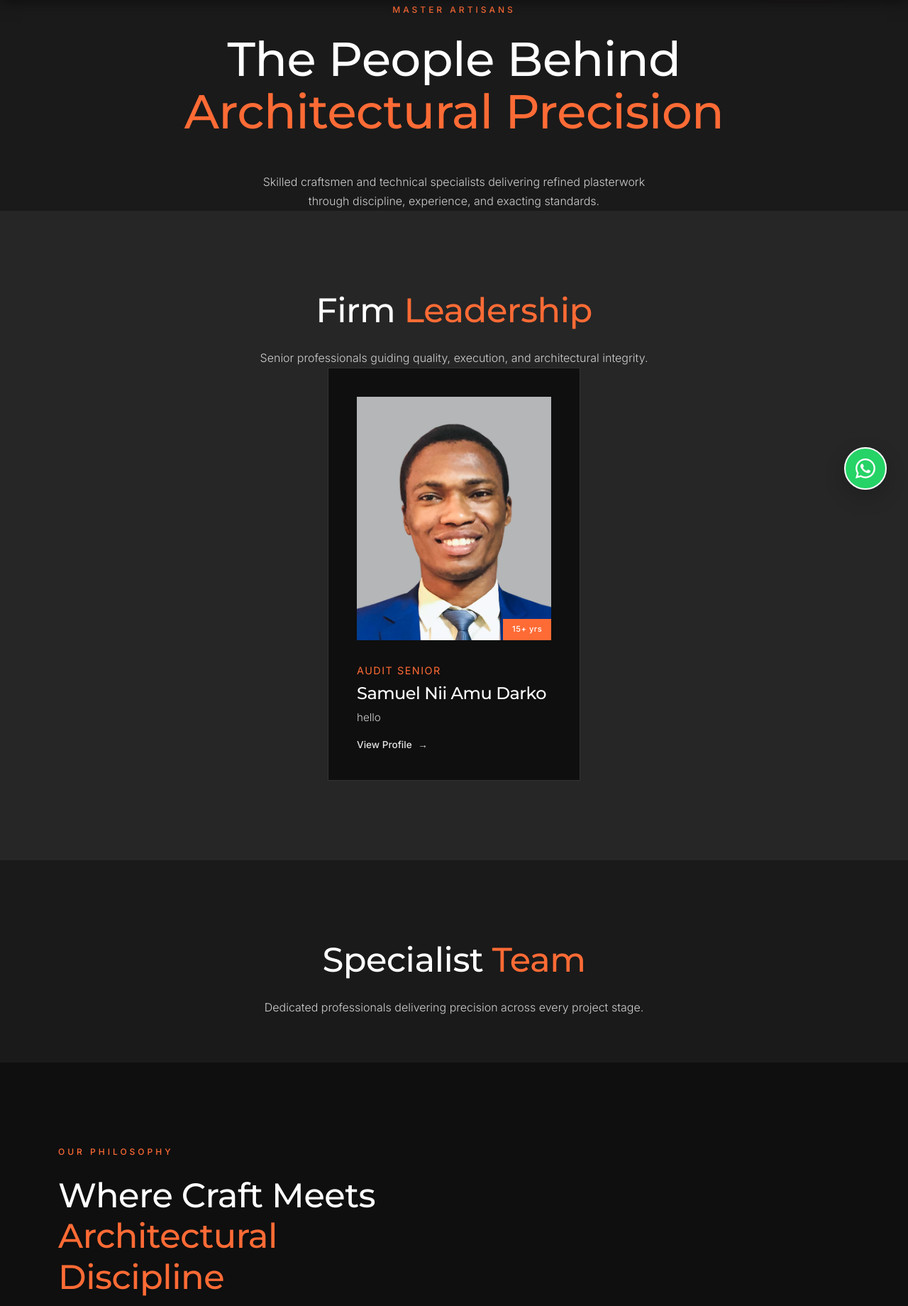
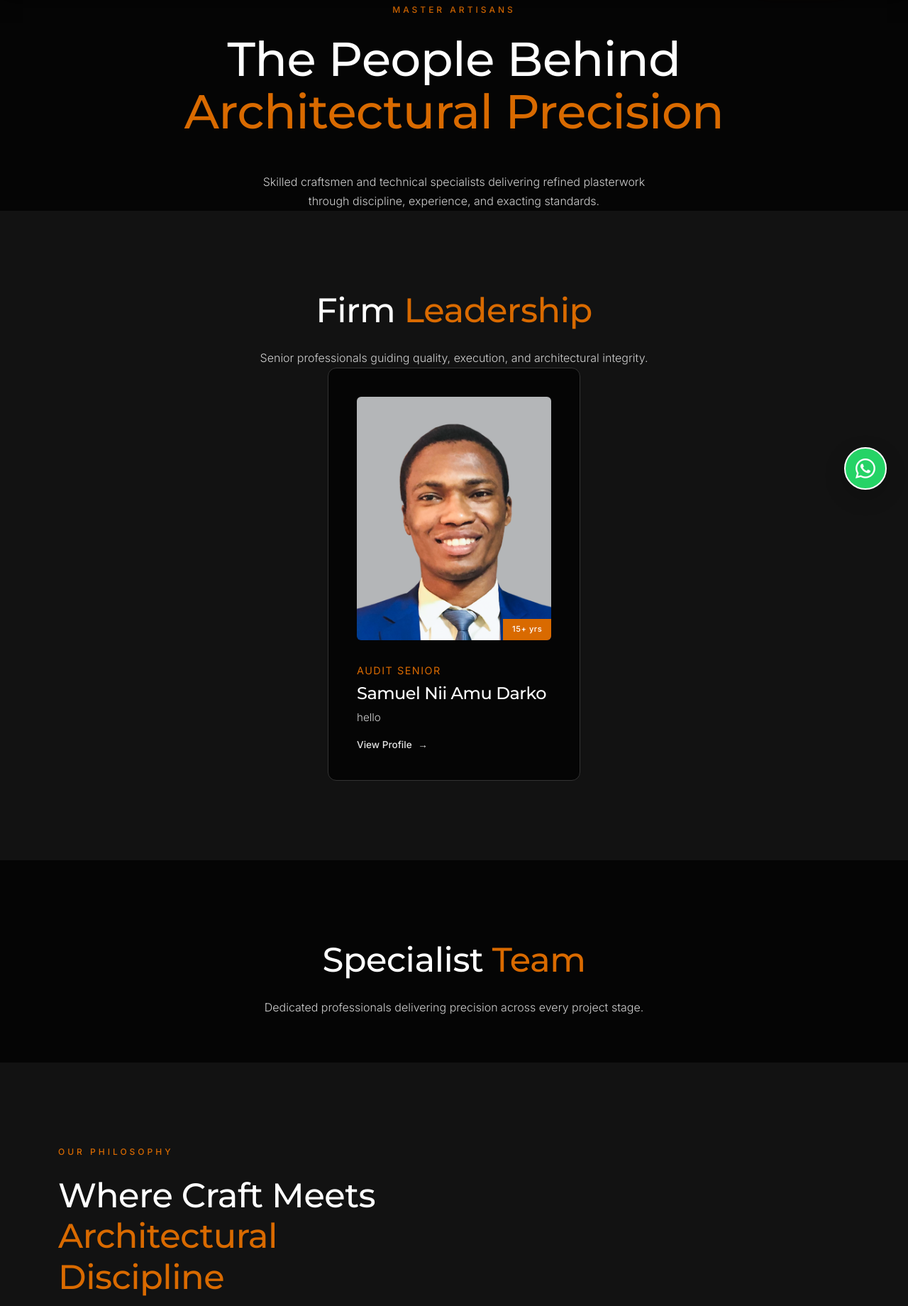
Before and after one commit to NiiDk/sellux_plaster, a Django app: page /team/ in a window 1280 px wide. Shown: the part 80-1920 px from the top of the page at 71% size. Run offline with Django 4.2, Linux system fonts and the light colour scheme; data comes from the database, SQL or seed files in the repository; data that the repository does not hold is empty.

Commit message:
Update team_list.html

```diff
--- a/templates/team/team_list.html
+++ b/templates/team/team_list.html
@@ -7,7 +7,7 @@
 {% block content %}
 
 <!-- HERO -->
-<section class="hero bg-charcoal text-center">
+<section class="hero bg-dark-onyx text-center bg-architectural-dots">
     <div class="container min-vh-70 d-flex align-items-center">
         <div class="mx-auto" style="max-width: 800px;">
             <span class="section-label mb-4 d-inline-block">
@@ -16,7 +16,7 @@
 
             <h1 class="display-1 fw-light mb-5 text-white">
                 The People Behind<br>
-                <span class="text-orange fw-normal">Architectural Precision</span>
+                <span class="text-primary-color fw-normal">Architectural Precision</span>
             </h1>
 
             <p class="hero-text mb-0">
@@ -28,12 +28,12 @@
 </section>
 
 <!-- LEADERSHIP -->
-<section class="section bg-charcoal-light">
+<section class="section bg-dark-charcoal bg-architectural-dots">
     <div class="container">
 
         <div class="section-header text-center mb-12">
             <h2 class="display-2 fw-light text-white mb-4">
-                Firm <span class="text-orange">Leadership</span>
+                Firm <span class="text-primary-color">Leadership</span>
             </h2>
             <p class="section-subtext">
                 Senior professionals guiding quality, execution, and architectural integrity.
@@ -79,12 +79,12 @@
 </section>
 
 <!-- SPECIALISTS -->
-<section class="section bg-charcoal">
+<section class="section bg-dark-onyx bg-architectural-dots">
     <div class="container">
 
         <div class="section-header text-center mb-12">
             <h2 class="display-2 fw-light text-white mb-4">
-                Specialist <span class="text-orange">Team</span>
+                Specialist <span class="text-primary-color">Team</span>
             </h2>
             <p class="section-subtext">
                 Dedicated professionals delivering precision across every project stage.
@@ -129,7 +129,7 @@
 </section>
 
 <!-- VALUES -->
-<section class="section bg-charcoal-dark">
+<section class="section bg-dark-charcoal bg-architectural-dots">
     <div class="container">
 
         <div class="row align-items-center g-10">
@@ -141,7 +141,7 @@
 
                 <h2 class="display-2 fw-light text-white mb-5">
                     Where Craft Meets<br>
-                    <span class="text-orange">Architectural Discipline</span>
+                    <span class="text-primary-color">Architectural Discipline</span>
                 </h2>
 
                 <p class="values-text mb-6">
@@ -183,23 +183,34 @@
 
 <style>
 :root {
-    --charcoal: #1a1a1a;
-    --charcoal-light: #262626;
-    --charcoal-dark: #0f0f0f;
+    /* Project Wide Colors (Sourced from base.html) */
+    --primary-color: #d96a00;
+    --primary-vibrant: #ff7b00;
+    --black-onyx: #050505;
+    --black-charcoal: #121212;
     --border-dark: #333;
-    --orange: #ff6b35;
     --white-soft: #e5e5e5;
     --white-muted: #cfcfcf;
+
+    /* New Local Variables for Clarity */
+    --card-bg-color: var(--black-onyx);
+    --card-radius: 12px;
+}
+
+/* Architectural Pattern Background */
+.bg-architectural-dots {
+    /* Subtle white dots on dark background */
+    background-image: radial-gradient(rgba(255, 255, 255, 0.04) 1px, transparent 1px);
+    background-size: 20px 20px;
 }
 
 /* Base */
 .section {
     padding: 7rem 0;
 }
-.bg-charcoal { background: var(--charcoal); }
-.bg-charcoal-light { background: var(--charcoal-light); }
-.bg-charcoal-dark { background: var(--charcoal-dark); }
-.text-orange { color: var(--orange); }
+.bg-dark-onyx { background: var(--black-onyx); }
+.bg-dark-charcoal { background: var(--black-charcoal); }
+.text-primary-color { color: var(--primary-color); }
 
 /* Global Transitions */
 *, *:before, *:after {
@@ -223,22 +234,24 @@ a, .primary-btn, .leader-card, .specialist-card {
 }
 .section-label {
     font-size: 0.75rem;
-    letter-spacing: 4px; /* Increased letter spacing */
+    letter-spacing: 4px;
     text-transform: uppercase;
-    color: var(--orange);
+    color: var(--primary-color); /* Updated to new primary color */
     font-weight: 500;
 }
 
 /* Cards - Leadership */
 .leader-card {
     border: 1px solid var(--border-dark);
-    padding: 2.5rem; /* More generous padding */
+    padding: 2.5rem;
     height: 100%;
-    background: var(--charcoal-dark); /* Darker background for depth */
+    background: var(--card-bg-color);
+    border-radius: var(--card-radius); /* Rounded Card */
+    overflow: hidden; /* Ensure image zoom stays within bounds */
 }
 .leader-card:hover {
-    transform: translateY(-8px); /* Subtle lift for a premium feel */
-    border-color: var(--orange); /* Highlight border on hover */
+    transform: translateY(-8px);
+    border-color: var(--primary-vibrant); /* Highlight with vibrant orange */
     box-shadow: 0 15px 30px rgba(0, 0, 0, 0.3);
 }
 
@@ -246,13 +259,14 @@ a, .primary-btn, .leader-card, .specialist-card {
     position: relative;
     margin-bottom: 2rem;
     overflow: hidden;
+    border-radius: 6px; /* Subtle round for image */
 }
 .leader-image {
     width: 100%;
-    aspect-ratio: 4 / 5; /* Taller portrait aspect ratio */
+    aspect-ratio: 4 / 5;
     object-fit: cover;
     display: block;
-    transition: transform 0.4s cubic-bezier(0.25, 0.46, 0.45, 0.94); /* Smooth, premium zoom */
+    transition: transform 0.4s cubic-bezier(0.25, 0.46, 0.45, 0.94);
 }
 .leader-card:hover .leader-image {
     transform: scale(1.06);
@@ -261,7 +275,7 @@ a, .primary-btn, .leader-card, .specialist-card {
     position: absolute;
     bottom: 0;
     right: 0;
-    background: var(--orange);
+    background: var(--primary-color); /* Updated to new primary color */
     color: #fff;
     font-size: 0.7rem;
     padding: 0.4rem 0.8rem;
@@ -278,7 +292,7 @@ a, .primary-btn, .leader-card, .specialist-card {
     font-size: 1.5rem;
 }
 .leader-title {
-    color: var(--orange);
+    color: var(--primary-color); /* Updated to new primary color */
     font-size: 0.9rem;
     text-transform: uppercase;
     letter-spacing: 1.5px;
```
Also changed, not shown: other parts of templates/team/team_list.html (+27 -16 lines).
